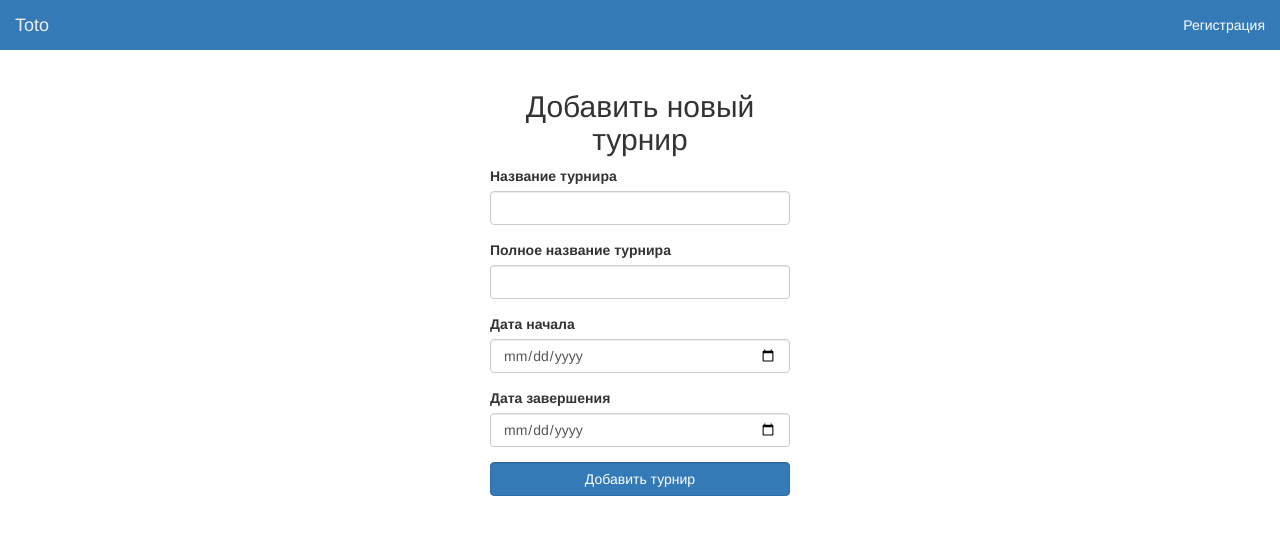
After one commit to iShaVas/Toto, a Flask app: template templates/addtournament.html in a window 1280 px wide. The commit adds this page. Shown: the top 535 px of the page. Run offline with Flask 2, Linux system fonts and the light colour scheme; the template is opened without the code that fills it, so the values that code supplies are empty, except form fields; form fields are guessed from the names that the template uses; parts of the project's set-up code (start-up, migrations or seed data) failed here and were passed over; some libraries are stand-ins or nearby versions.

Commit message:
tournaments

```diff
--- a/server/forms.py
+++ b/server/forms.py
@@ -1,8 +1,6 @@
 from flask_wtf import Form
-from wtforms import StringField, PasswordField, SelectField, TextField, TextAreaField, IntegerField
+from wtforms import StringField, PasswordField, SelectField, TextAreaField, DateField
 from wtforms.validators import equal_to, length, DataRequired
-from wtforms.widgets import TextArea
-
 from server.dao.tournament_dao import get_all_tournaments
 
 
@@ -21,8 +19,7 @@ class LoginForm(Form):
 
 
 class AddMatchForm(Form):
-    tournament = SelectField('Tournament', validators=[DataRequired()], choices=get_all_tournaments(),
-                             default='EURO2016')
+    tournament = SelectField('Tournament', validators=[DataRequired()], coerce=str)
     home_team = StringField('Home Team', validators=[DataRequired()])
     away_team = StringField('Away Team', validators=[DataRequired()])
     time_start = StringField('Time Start', validators=[DataRequired()])
@@ -32,3 +29,18 @@ class AddMatchForm(Form):
                                                                                (6, 'UTC+6'), (7, 'UTC+7'),
                                                                                (8, 'UTC+8')], default=3, coerce=int)
     add_match_area = TextAreaField('Add Match Area')
+
+    @classmethod
+    def new(cls):
+        form = cls()
+        tournaments = get_all_tournaments()
+        form.tournament.choices = tournaments
+        form.tournament.default = tournaments[-1][0]
+        return form
+
+
+class AddTournamentForm(Form):
+    name = StringField('Tournament Name', validators=[DataRequired()], _name='name')
+    name_full = StringField('Tournament Name Full', validators=[DataRequired()], _name='name')
+    date_start = DateField('Date Start', validators=[DataRequired()])
+    date_end = DateField('Date End', validators=[DataRequired()])
--- a/server/models.py
+++ b/server/models.py
@@ -43,8 +43,9 @@ class Match(db.Model):
 
 
 class Tournament(db.Model):
-    id = db.Column(db.String(64), primary_key=True)
+    id = db.Column(db.Integer, primary_key=True)
     name = db.Column(db.String(64), index=True)
+    name_full = db.Column(db.String(128), index=True)
     date_start = db.Column(db.DateTime, index=True)
     date_end = db.Column(db.DateTime, index=True)
 
--- a/server/views.py
+++ b/server/views.py
@@ -10,10 +10,11 @@ from server.dao.match_dao import add_match, get_nearest_matches_and_bets_by_user
 
 from server import app, login_manager
 from server.dao.bet_dao import add_new_bet, get_points_of_users_by_tournament
-from server.dao.tournament_dao import get_all_tournaments
+from server.dao.tournament_dao import get_all_tournaments, add_tournament, get_last_tournament, \
+    get_name_full_tournament_by_name
 from server.dao.user_dao import register_user, get_user_by_nickname
 from server.dao.match_dao import get_past_matches_and_bets_by_tournament
-from server.forms import LoginForm
+from server.forms import LoginForm, AddTournamentForm
 from server.forms import RegistrationForm, AddMatchForm
 from server.models import User
 
@@ -78,7 +79,7 @@ def logout():
 def admin():
     if current_user.role != 'ADMIN':
         return redirect('/')
-    form = AddMatchForm()
+    form = AddMatchForm.new()
     if form.is_submitted():
         if form.add_match_area.data != '':
             strings = form.add_match_area.data.split("\r\n")
@@ -124,13 +125,19 @@ def save_match_result():
 
 
 @app.route('/statistics', methods=['GET', 'POST'])
-def statistics():
-    users, match_user_bet = get_past_matches_and_bets_by_tournament("EURO2016")
-
-    rating_table = get_points_of_users_by_tournament("EURO2016")
+def statistics_default():
+    return statistics(get_last_tournament().name)
 
 
-    return render_template('statistics.html', users=users, matches_data=match_user_bet, rating_table=rating_table)
+@app.route('/statistics/<tournament_name>', methods=['GET', 'POST'])
+@login_required
+def statistics(tournament_name):
+    tournaments = get_all_tournaments()
+    current_tournament = get_name_full_tournament_by_name(tournament_name)
+    users, match_user_bet = get_past_matches_and_bets_by_tournament(tournament_name)
+    rating_table = get_points_of_users_by_tournament(tournament_name)
+    return render_template('statistics.html', users=users, matches_data=match_user_bet, rating_table=rating_table,
+                           tournaments=tournaments, current_tournament=current_tournament)
 
 
 @app.route('/addresult', methods=['GET', 'POST'])
@@ -144,3 +151,18 @@ def add_result_match():
 def settings():
     login = get_user_by_nickname(current_user.id)
     return render_template('settings.html', user=current_user)
+
+
+@app.route('/addtournament', methods=['GET', 'POST'])
+@login_required
+def add_new_tournament():
+    if current_user.role != 'ADMIN':
+        return redirect('/')
+
+    form = AddTournamentForm()
+
+    if form.validate_on_submit():
+        add_tournament(form.name.data, form.name_full.data, form.date_start.data, form.date_end.data)
+        return redirect('/admin')
+
+    return render_template('addtournament.html', form=form)
--- /dev/null
+++ b/static/js/statistic.js
@@ -0,0 +1,3 @@
+$('.select-tournament').change(function() {
+    window.location = $(this).val();
+});
--- /dev/null
+++ b/templates/addtournament.html
@@ -0,0 +1,50 @@
+<!DOCTYPE html>
+<html lang="en">
+<head>
+    <meta charset="UTF-8">
+    <title>Добавить турнир</title>
+    <script src="/static/libs/jquery/jquery-2.2.3.min.js"></script>
+    <script src="/static/libs/bootstrap/js/bootstrap.js"></script>
+    <link rel="stylesheet" type="text/css" href="/static/libs/bootstrap/css/bootstrap.css">
+    <link rel="stylesheet" href="/static/css/header.css">
+</head>
+<body>
+    {% include 'header.html' %}
+    <div class="container-fluid">
+        <form action="/addtournament" method="post" style="width: 300px" name="add-tournament" class="center-block">
+            <div class="row">
+                    <h2 class="text-center">Добавить новый турнир</h2>
+                </div>
+                <div class="row">
+                    <div class="col-xs-12">
+                        <div class="form-group">
+                            <label for="name">Название турнира</label>
+                            {{form.name(class="form-control")}}
+                        </div>
+                    </div>
+                    <div class="col-xs-12">
+                        <div class="form-group">
+                            <label for="name">Полное название турнира</label>
+                            {{form.name_full(class="form-control")}}
+                        </div>
+                    </div>
+                    <div class="col-xs-12">
+                        <div class="form-group">
+                            <label for="date_start">Дата начала</label>
+                            {{form.date_start(class="form-control", type="date")}}
+                        </div>
+                    </div>
+                    <div class="col-xs-12">
+                        <div class="form-group">
+                            <label for="date_end">Дата завершения</label>
+                            {{form.date_end(class="form-control", type="date")}}
+                        </div>
+                    </div>
+                    <div class="col-xs-12">
+                        <input class="btn btn-primary form-control" type="submit" value="Добавить турнир">
+                    </div>
+                </div>
+        </form>
+    </div>
+</body>
+</html>
```
Also changed, not shown: server/dao/tournament_dao.py (+16 -2 lines), templates/admin.html (+9 -3 lines), templates/statistics.html (+19 -1 lines), app.db.
